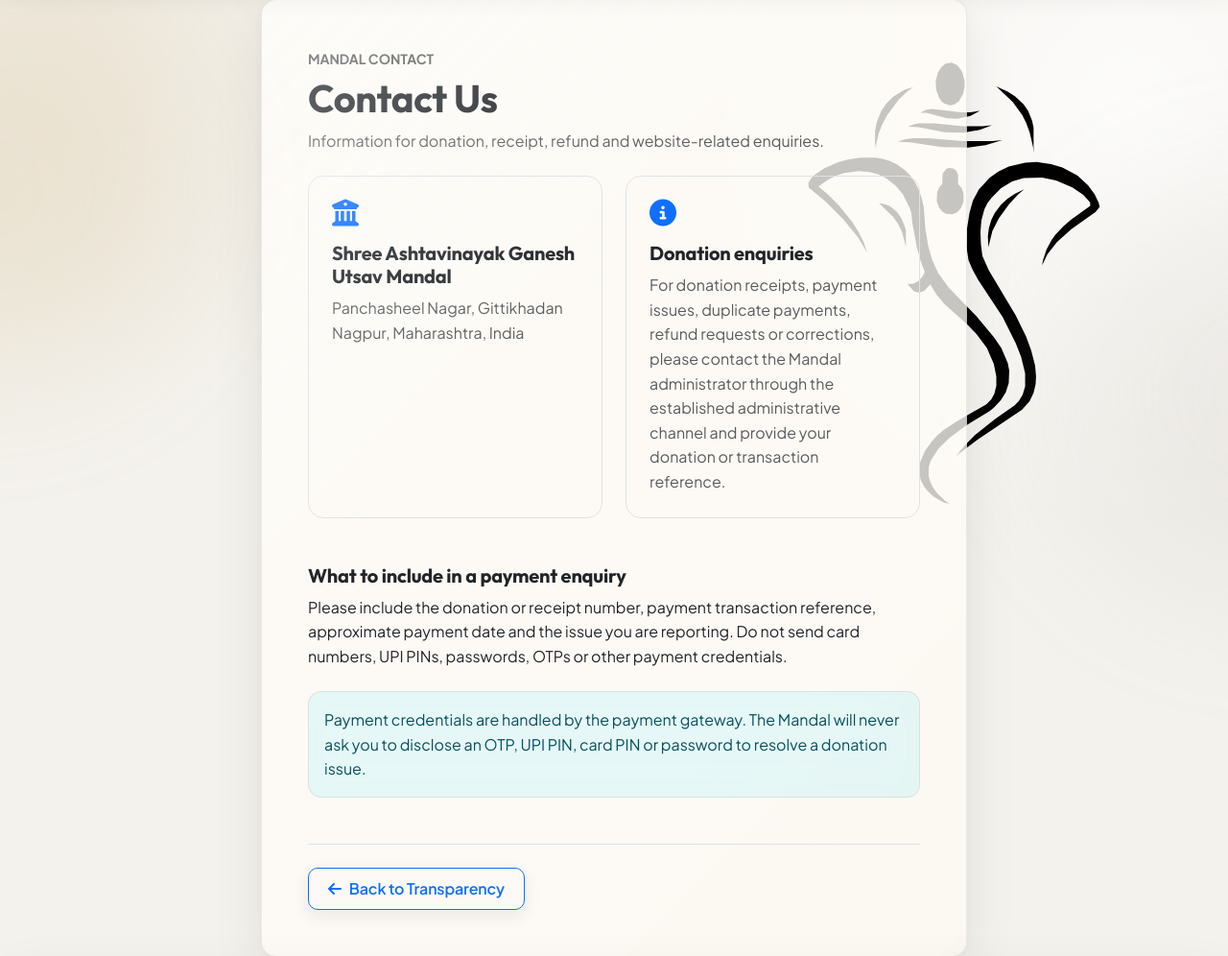
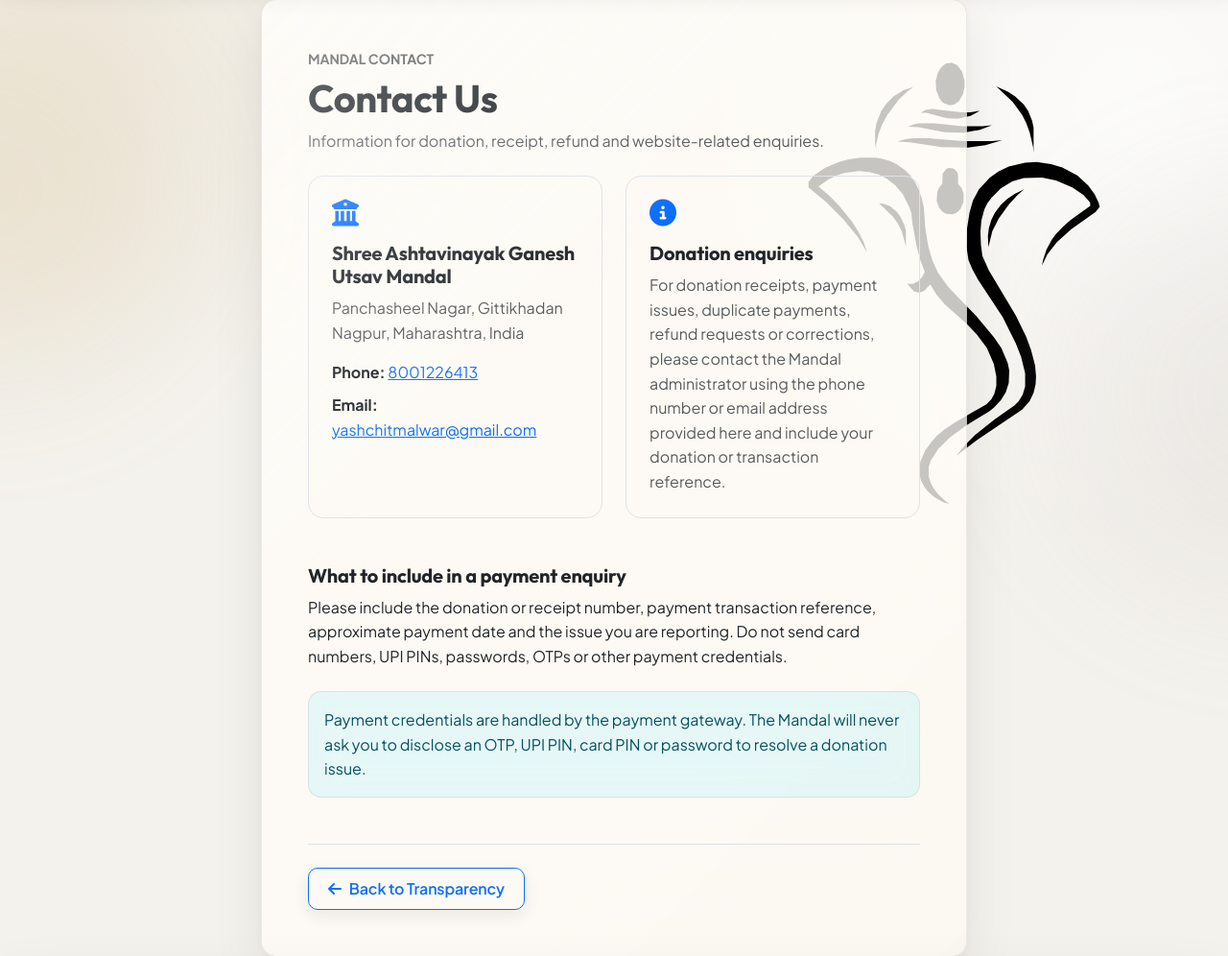
Before and after one commit to 1Y20ash/MandalFinance, a Flask app: page /contact in a window 1280 px wide. Shown: the part 101-1097 px from the top of the page at 96% size. Run offline with Flask 3, Linux system fonts and the light colour scheme.

Commit message:
fix(public): add contact details for payment enquiries

```diff
--- a/app/templates/public/contact.html
+++ b/app/templates/public/contact.html
@@ -18,14 +18,16 @@
                         <div class="h-100 border rounded-4 p-4">
                             <i class="fa-solid fa-building-columns fs-3 text-primary mb-3"></i>
                             <h2 class="h5 fw-bold">Shree Ashtavinayak Ganesh Utsav Mandal</h2>
-                            <p class="mb-0 text-muted">Panchasheel Nagar, Gittikhadan<br>Nagpur, Maharashtra, India</p>
+                            <p class="mb-3 text-muted">Panchasheel Nagar, Gittikhadan<br>Nagpur, Maharashtra, India</p>
+                            <p class="mb-2"><strong>Phone:</strong> <a href="tel:+918001226413">8001226413</a></p>
+                            <p class="mb-0"><strong>Email:</strong> <a href="mailto:yashchitmalwar@gmail.com">yashchitmalwar@gmail.com</a></p>
                         </div>
                     </div>
                     <div class="col-md-6">
                         <div class="h-100 border rounded-4 p-4">
                             <i class="fa-solid fa-circle-info fs-3 text-primary mb-3"></i>
                             <h2 class="h5 fw-bold">Donation enquiries</h2>
-                            <p class="mb-0 text-muted">For donation receipts, payment issues, duplicate payments, refund requests or corrections, please contact the Mandal administrator through the established administrative channel and provide your donation or transaction reference.</p>
+                            <p class="mb-0 text-muted">For donation receipts, payment issues, duplicate payments, refund requests or corrections, please contact the Mandal administrator using the phone number or email address provided here and include your donation or transaction reference.</p>
                         </div>
                     </div>
                 </div>
```
